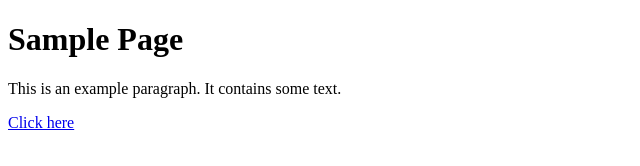
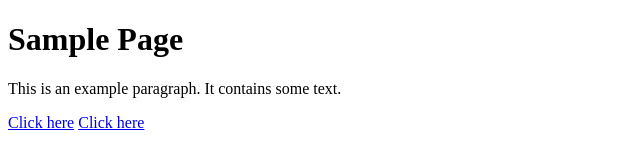
Before and after one commit to conistrumia/examen-5-3, a plain HTML site: page index.html in a window 1280 px wide. Shown: the full height of the page, 0-640 px from the left. Drawn offline with Linux system fonts and the light colour scheme.

Commit message:
agrege link a etiq <a>

```diff
--- a/index.html
+++ b/index.html
@@ -8,6 +8,7 @@
     <h1> Sample Page</h1>
     <p> This is an example paragraph. It contains some text.</p>
     <a href="https://github.com/conistrumia/examen-5-3/commits/main/">Click here</a>
+    <a href="https://ar.puma.com/">Click here</a>
 
 
 </body>
```
